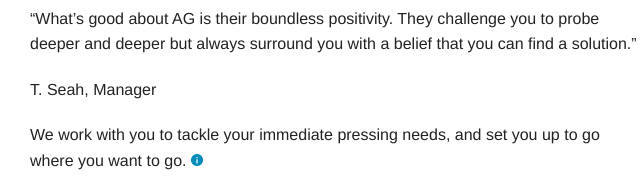
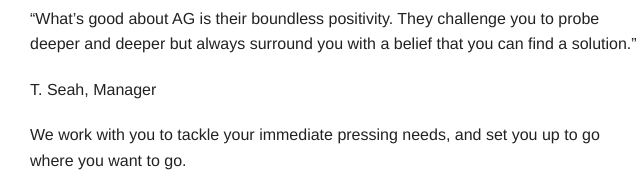
Before and after one commit to squorange/yellow-book-html, a website: page index.html in a window 1280 px wide. Shown: the part 1500-1691 px from the top of the page, 625-1265 px from the left. Drawn offline with Linux system fonts and the light colour scheme.

Commit message:
Remove extra callout

```diff
--- a/index.html
+++ b/index.html
@@ -258,7 +258,7 @@
 
 					<div class="row">
 						<div class="large-12 columns">
-							<p>We work with you to tackle your immediate pressing needs, and set you up to go where you want to go. <a href="#" data-reveal-id="measuring-impact"><i class="fi-info"></i></a>
+							<p>We work with you to tackle your immediate pressing needs, and set you up to go where you want to go.
 							</p><p>
 							We integrate distinctive top tier management consulting strategy, award-winning branding, C-level leadership development, award-winning experience design, and capability building to solve your problems holistically. <a href="#" data-reveal-id="solving-problems"><i class="fi-info"></i></a>
 							</p><p>
```
